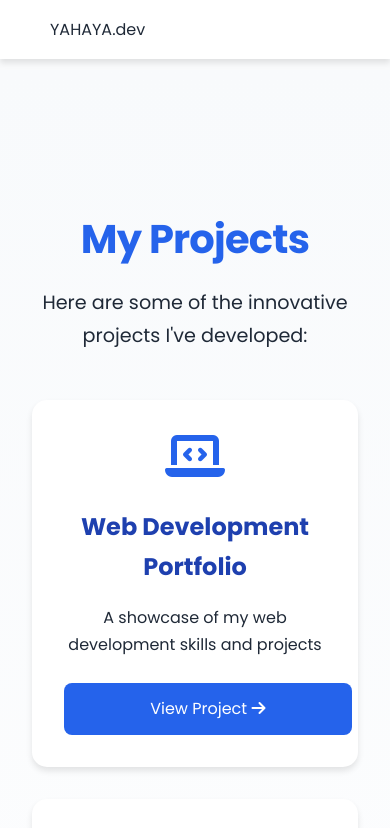
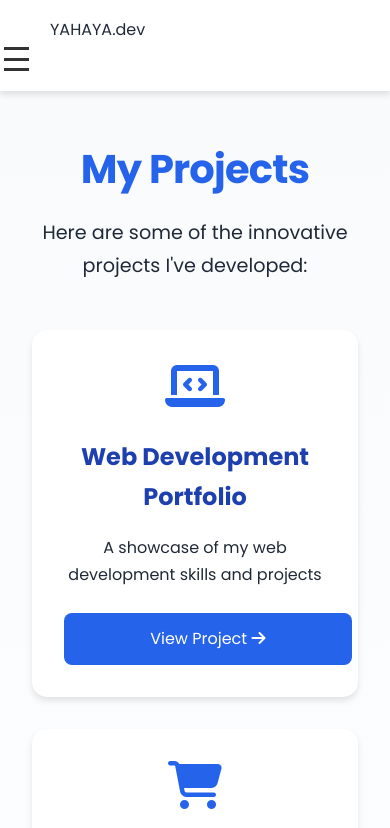
Before and after one commit to luckyusY/yahaya-portfolio, a plain HTML site: page pages/projects.html in a window 390 px wide. Shown: the top 828 px of the page. Drawn offline with Linux system fonts and the light colour scheme.

Commit message:
Updated portfolio layout and contact form

```diff
--- a/pages/projects.html
+++ b/pages/projects.html
@@ -11,7 +11,7 @@
     <link href="https://fonts.googleapis.com/css2?family=Poppins:wght@300;400;500;600;700&display=swap" rel="stylesheet">
 </head>
 <body>
-    <header class="header">
+    <header class="header" style="position: fixed; width: 100%; top: 0; left: 0; right: 0; background: white; z-index: 1000;">
         <div class="container">
             <nav class="navbar">
                 <div class="logo" style="margin-right: 50px; margin-left: 50px;">
@@ -89,15 +89,6 @@
 
     <style>
         @media screen and (max-width: 768px) {
-            .header {
-                position: fixed;
-                top: 0;
-                left: 0;
-                right: 0;
-                background: white;
-                z-index: 1000;
-            }
-
             .nav-links {
                 display: none;
                 position: fixed;
@@ -124,10 +115,19 @@
 
             .hamburger {
                 display: flex;
+                flex-direction: column;
+                justify-content: space-between;
+                height: 24px;
+                padding: 4px;
+                cursor: pointer;
             }
 
-            main {
-                margin-top: 70px;
+            .hamburger span {
+                display: block;
+                width: 25px;
+                height: 3px;
+                background-color: #333;
+                transition: all 0.3s ease;
             }
         }
 
```
Also changed, not shown: index.html (+25 -0 lines), pages/about.html (+20 -3 lines), pages/contact.html (+20 -3 lines).
